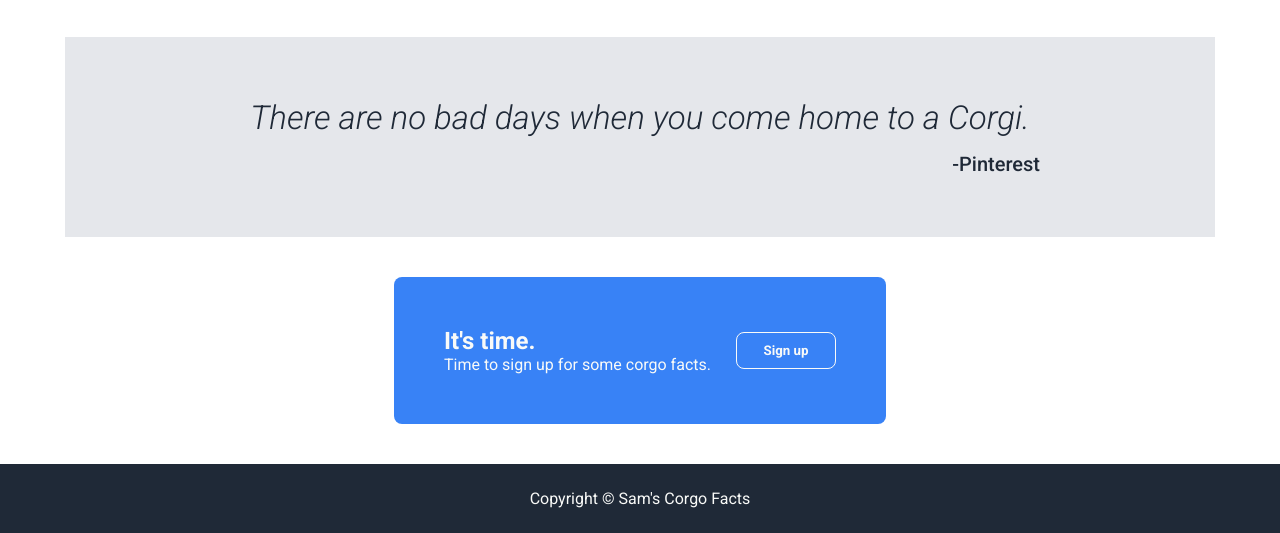
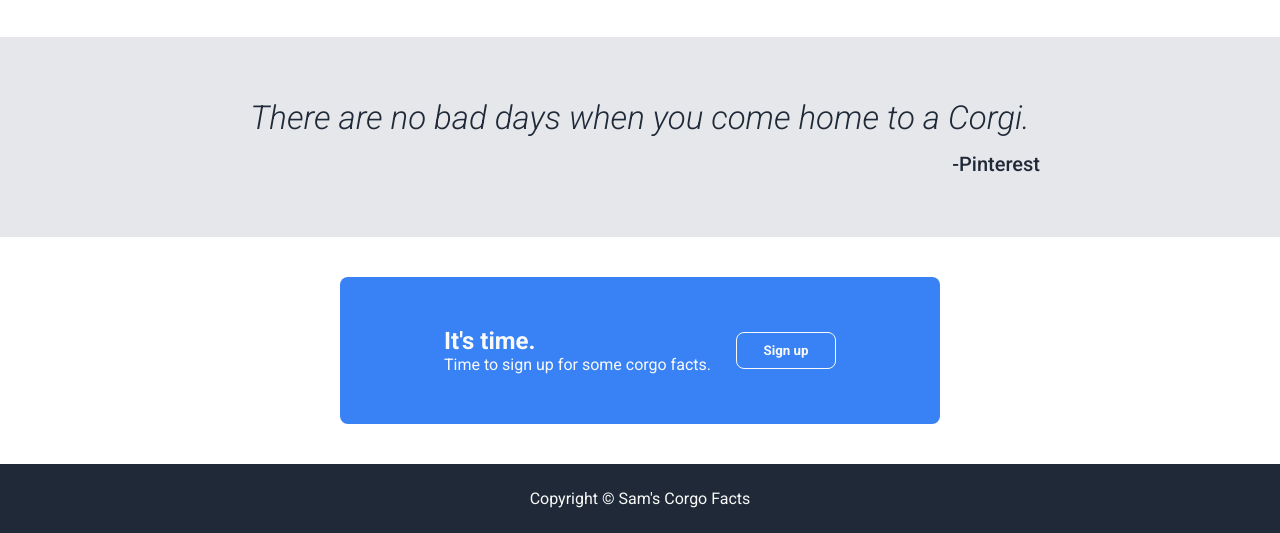
Before and after one commit to shung93/corgo-webpage, a plain HTML site: page index.html in a window 1280 px wide. Shown: the part 806-1339 px from the top of the page. Drawn offline with Linux system fonts and the light colour scheme.

Commit message:
fixed issue with quote colorbox

```diff
--- a/index.html
+++ b/index.html
@@ -75,15 +75,15 @@
             </div>
 
         </div>
+    </div>
 
-        <div class="register">
-
+    <div class="register">
+        <div class="container">
             <div class="left">
                 <div class="title">It's time.</div>
                 <div class="text">Time to sign up for some corgo facts.</div>
             </div>
             <button class="signup">Sign up</button>
-
         </div>
     </div>
 
--- a/style.css
+++ b/style.css
@@ -71,11 +71,7 @@ body {
     color: #F9FAF8;
 }
 
-.content {
-    display: flex;
-    flex-direction: column;
-    align-items: center;
-}
+
 
 .content > .info {
     display: flex;
@@ -125,7 +121,6 @@ body {
     flex-direction: column;
     align-items: center;
     justify-content: center;
-    padding: 0px 75px 0px 75px;
     margin: 40px 0px 40px 0px;
     height: 200px;
     background-color: #E5E7EB;
@@ -163,22 +158,29 @@ button {
     width: 100px;
 }
 
-.content > .register {
+.register {
+    display: flex;
+    align-items: center;
+    justify-content: center;
+}
+
+.register > .container {
     margin-bottom: 40px;
     display: flex;
     justify-content: center;
     align-items: center;
     padding: 50px;
     background: #3882F6;
+    width: 500px;
     border-radius: 8px;
     gap: 25px;
 }
 
-.register >.left {
+.register > .container >.left {
     color: #F9FAF8;
 }
 
-.register >.left > .title {
+.register > .container > .left > .title {
     font-weight: bolder;
     font-size: 24px;
 }
```
